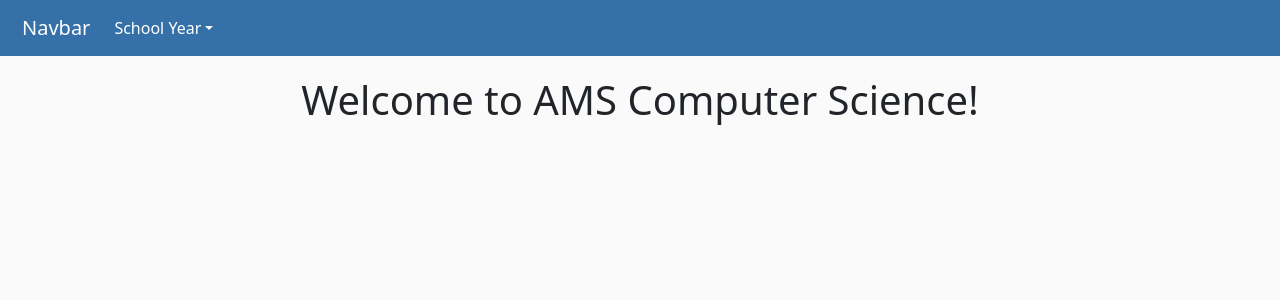
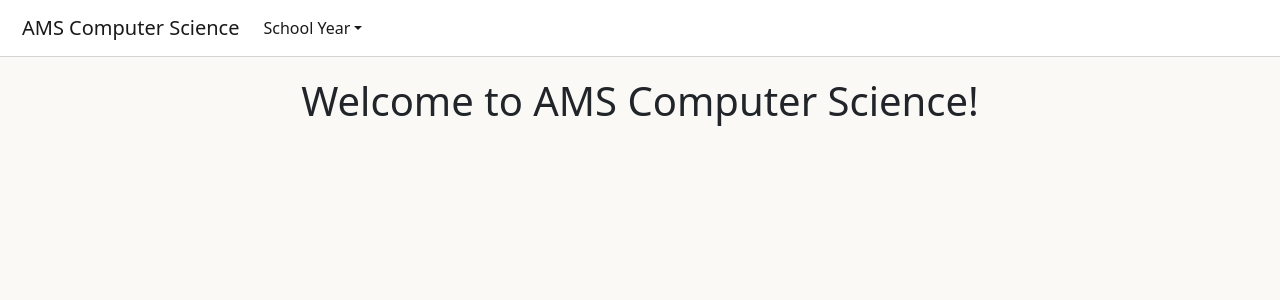
Before and after one commit to JackPadalino/amscsapp, a Django app: page / in a window 1280 px wide. Shown: the top 300 px of the page. Run offline with Django 4.2, Linux system fonts and the light colour scheme.

Commit message:
Updated CSS for navbar and body

```diff
--- a/main/static/main/main.css
+++ b/main/static/main/main.css
@@ -1,10 +1,13 @@
 /*~~~~~CSS for all pages~~~~~*/
 body{
-    background-color:#fafafa;
+    /*background-color:#fafafa;*/
+    background-color:#FAF9F6;
 }
 
 .navbar{
-    background-color: rgb(53, 112, 168);
+    /*background-color: rgb(53, 112, 168);*/
+    background-color:white;
+    border-bottom: 1px solid lightgrey;
     padding-left:10px;
     padding-right:10px;
     margin-bottom:20px;
--- a/main/templates/main/base.html
+++ b/main/templates/main/base.html
@@ -4,15 +4,19 @@
 <head>
     <meta charset="utf-8">
     <meta name="viewport" content="width=device-width, initial-scale=1">
-    <title>Bootstrap demo</title>
     <link href="https://cdn.jsdelivr.net/npm/bootstrap@5.2.0-beta1/dist/css/bootstrap.min.css" rel="stylesheet" integrity="sha384-0evHe/X+R7YkIZDRvuzKMRqM+OrBnVFBL6DOitfPri4tjfHxaWutUpFmBp4vmVor" crossorigin="anonymous">
     <link rel="stylesheet" type="text/css" href="{% static 'main/main.css' %}">
+    {% if title %}
+        <title>AMS CS - {{ title }}</title>
+    {% else %}
+        <title>AMS CS</title>
+    {% endif %}
 </head>
 <body>
     <!--<nav class="navbar navbar-expand-lg bg-light">-->
-    <nav class="navbar navbar-expand-md navbar-dark">
+    <nav class="navbar navbar-expand-md navbar-light">
         <div class="container-fluid">
-            <a class="navbar-brand" href="{% url 'main-home' %}">Navbar</a>
+            <a class="navbar-brand" href="{% url 'main-home' %}">AMS Computer Science</a>
             <button class="navbar-toggler" type="button" data-bs-toggle="collapse"
                 data-bs-target="#navbarSupportedContent" aria-controls="navbarSupportedContent" aria-expanded="false"
                 aria-label="Toggle navigation">
```
